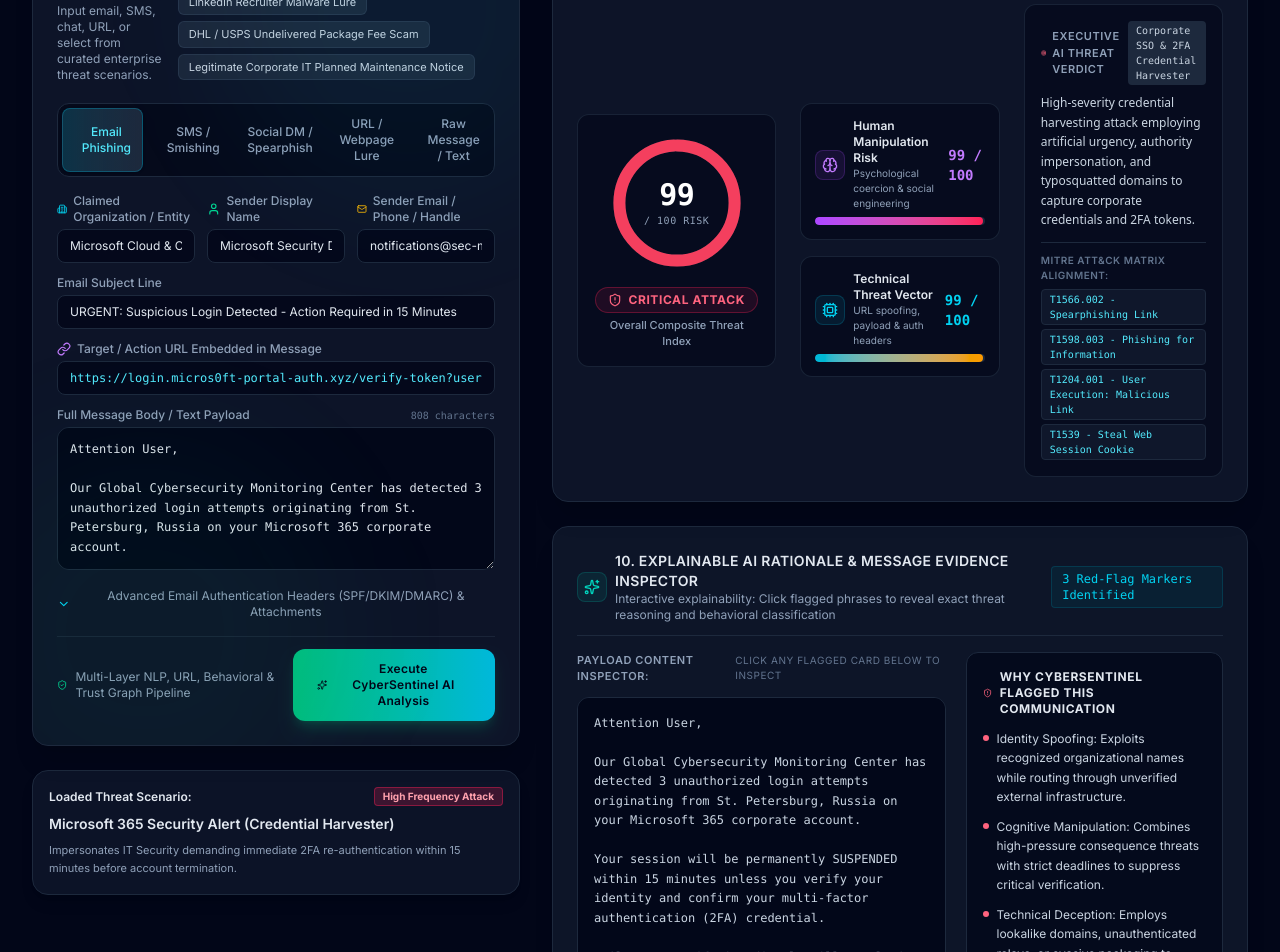
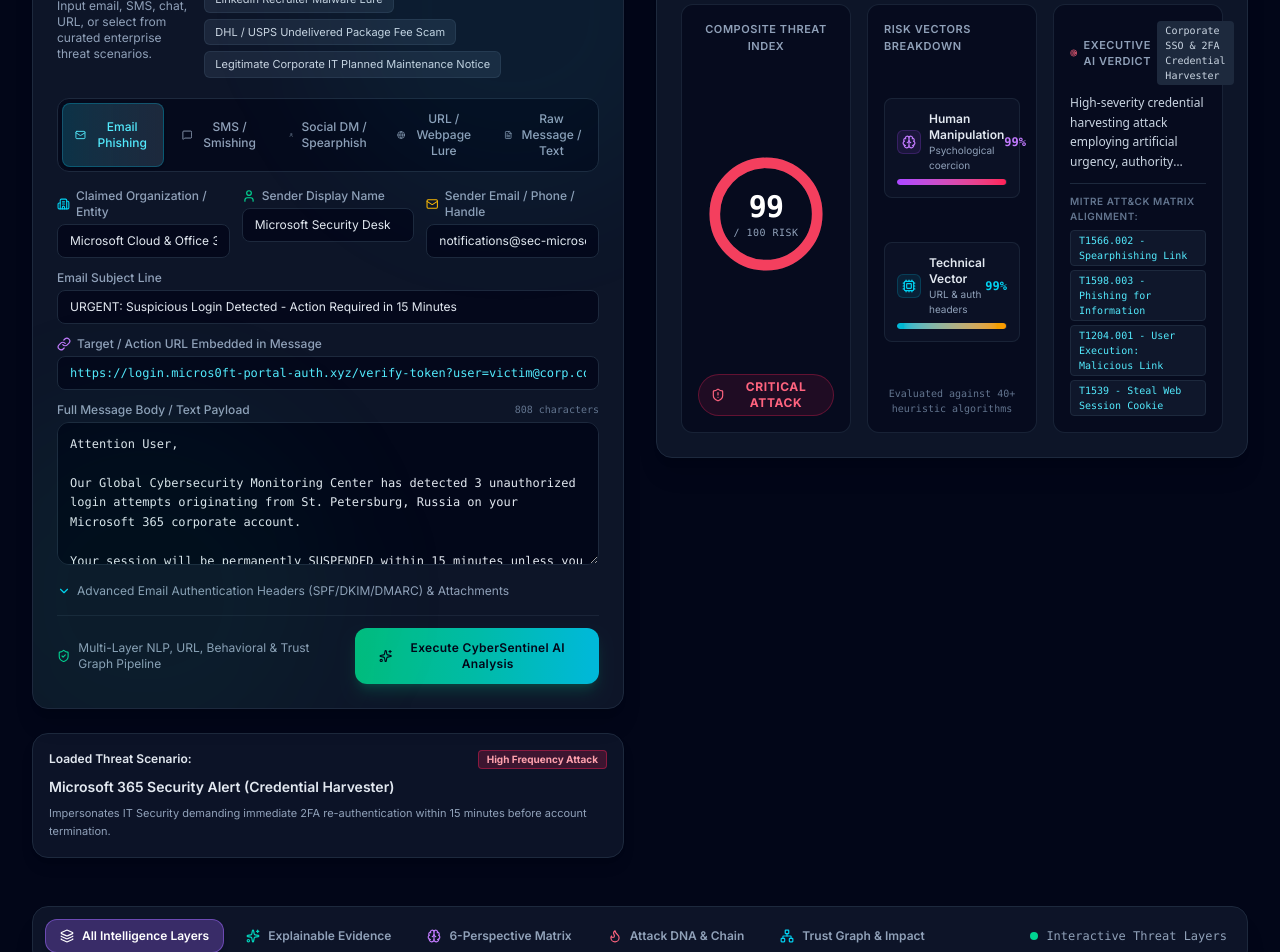
Before and after one commit to Pavancleo/SIMATS, a React (Vite) app: page / in a window 1280 px wide. Shown: the part 1540-2492 px from the top of the page. Built offline with nearby package versions, Linux system fonts and the light colour scheme; no server answers.

Commit message:
feat: implement threat analysis dashboard with visual metrics and executive reporting UI

```diff
--- a/src/App.tsx
+++ b/src/App.tsx
@@ -177,11 +177,13 @@
             </div>
           </div>
 
-          {/* Main Two-Column Layout */}
-          <div className="grid grid-cols-1 lg:grid-cols-12 gap-8">
+          {/* =============================================================
+              ROW 2: INGESTION PANEL & EXECUTIVE THREAT OVERVIEW (BALANCED GRID)
+              ============================================================= */}
+          <div className="grid grid-cols-1 lg:grid-cols-12 gap-6 lg:gap-8 items-start">
 
-            {/* Left Column: Content Ingestion Panel */}
-            <div className="lg:col-span-5 space-y-6">
+            {/* Left Column: Suspicious Content Ingestion */}
+            <div className="lg:col-span-6 space-y-6">
               <InputPanel
                 input={input}
                 setInput={setInput}
@@ -209,12 +211,12 @@
               )}
             </div>
 
-            {/* Right Column: AI Analysis & Multi-Layer Visualizations */}
-            <div className="lg:col-span-7 space-y-6">
+            {/* Right Column: AI Threat Overview & Executive Verdict */}
+            <div className="lg:col-span-6 space-y-6">
 
               {/* Loading State */}
               {isAnalyzing && (
-                <div className="bg-slate-900/90 border border-[#A068FF]/40 rounded-2xl p-12 shadow-2xl flex flex-col items-center justify-center text-center space-y-4 py-20 animate-pulse">
+                <div className="bg-slate-900/90 border border-[#A068FF]/40 rounded-2xl p-8 sm:p-12 shadow-2xl flex flex-col items-center justify-center text-center space-y-4 py-20 animate-pulse">
                   <div className="relative flex items-center justify-center w-16 h-16 rounded-full bg-[#A068FF]/20 border border-[#A068FF]/50">
                     <ShieldAlert className="w-8 h-8 text-[#A068FF] animate-bounce" />
                     <span className="absolute inset-0 rounded-full border-2 border-[#A068FF] border-t-transparent animate-spin" />
@@ -238,11 +240,8 @@
                 </div>
               )}
 
-              {/* Real-time Analysis Results */}
+              {/* Real-time Analysis Overview Verdict */}
               {!isAnalyzing && analysis && (
-                <div className="space-y-6">
-
-                  {/* 1. Risk Assessment Scoring & Executive Verdict */}
                 <AnalysisOverview
                   analysis={analysis}
                   onExportReport={() => {
@@ -250,66 +249,101 @@
                     if (reportEl) reportEl.scrollIntoView({ behavior: 'smooth' });
                   }}
                 />
+              )}
 
-                  {/* 2. Explainable AI Red-Flag Highlighting */}
+            </div>
+
+          </div>
+
+          {/* =============================================================
+              ROW 3: DEEP MULTI-LAYER INTELLIGENCE & INVESTIGATION WORKSPACE
+              ============================================================= */}
+          {!isAnalyzing && analysis && (
+            <div className="space-y-8 pt-4">
+
+              {/* Navigation View Filter Bar */}
+              <div className="flex items-center justify-between flex-wrap gap-3 p-2 bg-slate-900/90 border border-slate-800 rounded-2xl backdrop-blur-md sticky top-4 z-20 shadow-xl">
+                <div className="flex items-center gap-2 overflow-x-auto p-1 text-xs">
+                  <button
+                    onClick={() => setActiveTab('all')}
+                    className={`px-3.5 py-2 rounded-xl font-semibold transition-all flex items-center gap-2 ${
+                      activeTab === 'all'
+                        ? 'bg-[#A068FF]/30 text-white border border-[#A068FF]/50 shadow-md'
+                        : 'text-slate-400 hover:text-slate-200 hover:bg-slate-800/50'
+                    }`}
+                  >
+                    <Layers className="w-3.5 h-3.5" />
+                    <span>All Intelligence Layers</span>
+                  </button>
+                  <button
+                    onClick={() => setActiveTab('explainable')}
+                    className={`px-3.5 py-2 rounded-xl font-semibold transition-all flex items-center gap-2 ${
+                      activeTab === 'explainable'
+                        ? 'bg-[#A068FF]/30 text-white border border-[#A068FF]/50 shadow-md'
+                        : 'text-slate-400 hover:text-slate-200 hover:bg-slate-800/50'
+                    }`}
+                  >
+                    <Sparkles className="w-3.5 h-3.5 text-teal-400" />
+                    <span>Explainable Evidence</span>
+                  </button>
+                  <button
+                    onClick={() => setActiveTab('multilayer')}
+                    className={`px-3.5 py-2 rounded-xl font-semibold transition-all flex items-center gap-2 ${
+                      activeTab === 'multilayer'
+                        ? 'bg-[#A068FF]/30 text-white border border-[#A068FF]/50 shadow-md'
+                        : 'text-slate-400 hover:text-slate-200 hover:bg-slate-800/50'
+                    }`}
+                  >
+                    <Brain className="w-3.5 h-3.5 text-purple-400" />
+                    <span>6-Perspective Matrix</span>
+                  </button>
+                  <button
+                    onClick={() => setActiveTab('dna_chain')}
+                    className={`px-3.5 py-2 rounded-xl font-semibold transition-all flex items-center gap-2 ${
+                      activeTab === 'dna_chain'
+                        ? 'bg-[#A068FF]/30 text-white border border-[#A068FF]/50 shadow-md'
+                        : 'text-slate-400 hover:text-slate-200 hover:bg-slate-800/50'
+                    }`}
+                  >
+                    <Flame className="w-3.5 h-3.5 text-rose-400" />
+                    <span>Attack DNA & Chain</span>
+                  </button>
+                  <button
+                    onClick={() => setActiveTab('trust_impact')}
+                    className={`px-3.5 py-2 rounded-xl font-semibold transition-all flex items-center gap-2 ${
+                      activeTab === 'trust_impact'
+                        ? 'bg-[#A068FF]/30 text-white border border-[#A068FF]/50 shadow-md'
+                        : 'text-slate-400 hover:text-slate-200 hover:bg-slate-800/50'
+                    }`}
+                  >
+                    <Network className="w-3.5 h-3.5 text-cyan-400" />
+                    <span>Trust Graph & Impact</span>
+                  </button>
+                </div>
+
+                <div className="text-xs text-slate-400 font-mono hidden md:flex items-center gap-2 pr-3">
+                  <span className="w-2 h-2 rounded-full bg-emerald-400 animate-pulse" />
+                  <span>Interactive Threat Layers</span>
+                </div>
+              </div>
+
+              {/* 2. Explainable AI Red-Flag Highlighting & Evidence Inspector */}
+              {(activeTab === 'all' || activeTab === 'explainable') && (
                 <ExplainableMessageViewer
                   content={input.content}
                   flags={analysis.highlightedFlags || []}
                   whyDangerous={analysis.whyDangerousExplanation || []}
                 />
+              )}
 
-                  {/* View Tabs */}
-                  <div className="flex items-center gap-2 p-1.5 bg-slate-900 border border-slate-800 rounded-xl overflow-x-auto text-xs">
-                    <button
-                      onClick={() => setActiveTab('all')}
-                      className={`px-3 py-1.5 rounded-lg font-medium transition-all ${
-                        activeTab === 'all'
-                          ? 'bg-[#A068FF]/30 text-white border border-[#A068FF]/50'
-                          : 'text-slate-400 hover:text-slate-200'
-                      }`}
-                    >
-                      All Intelligence Layers
-                    </button>
-                    <button
-                      onClick={() => setActiveTab('multilayer')}
-                      className={`px-3 py-1.5 rounded-lg font-medium transition-all ${
-                        activeTab === 'multilayer'
-                          ? 'bg-[#A068FF]/30 text-white border border-[#A068FF]/50'
-                          : 'text-slate-400 hover:text-slate-200'
-                      }`}
-                    >
-                      6-Perspective Matrix
-                    </button>
-                    <button
-                      onClick={() => setActiveTab('dna_chain')}
-                      className={`px-3 py-1.5 rounded-lg font-medium transition-all ${
-                        activeTab === 'dna_chain'
-                          ? 'bg-[#A068FF]/30 text-white border border-[#A068FF]/50'
-                          : 'text-slate-400 hover:text-slate-200'
-                      }`}
-                    >
-                      Attack DNA & Manipulation Chain
-                    </button>
-                    <button
-                      onClick={() => setActiveTab('trust_impact')}
-                      className={`px-3 py-1.5 rounded-lg font-medium transition-all ${
-                        activeTab === 'trust_impact'
-                          ? 'bg-[#A068FF]/30 text-white border border-[#A068FF]/50'
-                          : 'text-slate-400 hover:text-slate-200'
-                      }`}
-                    >
-                      Trust Graph & Breach Simulation
-                    </button>
-                  </div>
-
-                  {/* 3. Multi-Layer Threat Intelligence (6 Perspectives) */}
+              {/* 3. Multi-Layer Threat Intelligence (6 Perspectives Matrix) */}
               {(activeTab === 'all' || activeTab === 'multilayer') && (
                 <MultiLayerAnalysisView analysis={analysis} />
               )}
 
               {/* 4. Attack DNA & 5. Psychological Manipulation Chain */}
               {(activeTab === 'all' || activeTab === 'dna_chain') && (
-                    <div className="space-y-6">
+                <div className="space-y-8">
                   <AttackDNAPanel techniques={analysis.attackDNA || []} />
                   <ManipulationChainVisualizer steps={analysis.manipulationChain || []} />
                 </div>
@@ -317,13 +351,13 @@
 
               {/* 6. Trust Graph & 7. Projected Impact Simulation */}
               {(activeTab === 'all' || activeTab === 'trust_impact') && (
-                    <div className="space-y-6">
+                <div className="space-y-8">
                   <TrustGraphVisualizer trustGraph={analysis.trustGraph} />
                   <ProjectedImpactSimulator impact={analysis.projectedImpact} />
                 </div>
               )}
 
-                  {/* 8. Recommendations & SOC Incident Response */}
+              {/* 8. Actionable Recommendations & SOC Incident Response */}
               <div id="cybersentinel-action-center">
                 <RecommendationsActionCenter
                   recommendations={analysis.recommendations || []}
@@ -333,10 +367,6 @@
 
             </div>
           )}
-
-            </div>
-
-          </div>
 
         </div>
       </section>
--- a/src/components/AnalysisOverview.tsx
+++ b/src/components/AnalysisOverview.tsx
@@ -78,11 +78,14 @@
       </div>
 
       {/* Main Score Dials & Threat Verdict Grid */}
-      <div className="grid grid-cols-1 lg:grid-cols-12 gap-6 pt-5 items-center">
+      <div className="grid grid-cols-1 md:grid-cols-3 gap-4 pt-5 items-stretch">
 
         {/* Left: Overall Threat Gauge */}
-        <div className="lg:col-span-4 flex flex-col items-center justify-center p-4 bg-slate-950/60 rounded-xl border border-slate-800/80">
-          <div className="relative flex items-center justify-center w-36 h-36">
+        <div className="flex flex-col items-center justify-between p-4 bg-slate-950/60 rounded-xl border border-slate-800/80 text-center">
+          <div className="text-[11px] font-semibold text-slate-400 uppercase tracking-wider mb-2">
+            Composite Threat Index
+          </div>
+          <div className="relative flex items-center justify-center w-32 h-32 my-auto">
             <svg className="w-full h-full transform -rotate-90" viewBox="0 0 120 120">
               <circle
                 cx="60"
@@ -116,8 +119,8 @@
             </div>
           </div>
 
-          <div className="mt-3 text-center">
-            <div className={`inline-flex items-center gap-1.5 px-3 py-1 rounded-full text-xs font-bold uppercase tracking-wider border ${getThreatColor(analysis.overallRiskScore)}`}>
+          <div className="mt-2 w-full">
+            <div className={`inline-flex items-center justify-center gap-1.5 px-3 py-1 rounded-full text-xs font-bold uppercase tracking-wider border w-full ${getThreatColor(analysis.overallRiskScore)}`}>
               {analysis.overallRiskScore >= 60 ? (
                 <ShieldAlert className="w-3.5 h-3.5 shrink-0" />
               ) : (
@@ -125,33 +128,33 @@
               )}
               <span>{analysis.threatLevel}</span>
             </div>
-            <p className="text-[11px] text-slate-400 font-medium mt-1">
-              Overall Composite Threat Index
-            </p>
           </div>
         </div>
 
         {/* Middle: Dual Breakdown Dials (Human Manipulation vs Technical Threat) */}
-        <div className="lg:col-span-4 space-y-4">
+        <div className="flex flex-col justify-between p-4 bg-slate-950/60 rounded-xl border border-slate-800/80 space-y-3">
+          <div className="text-[11px] font-semibold text-slate-400 uppercase tracking-wider">
+            Risk Vectors Breakdown
+          </div>
 
           {/* Human Manipulation Score */}
-          <div className="p-3.5 bg-slate-950/60 rounded-xl border border-slate-800/80">
+          <div className="p-3 bg-slate-900/60 rounded-lg border border-slate-800/80">
             <div className="flex items-center justify-between mb-1.5">
               <div className="flex items-center gap-2">
-                <div className="p-1.5 rounded-lg bg-purple-500/10 text-purple-400 border border-purple-500/20">
-                  <Brain className="w-4 h-4" />
+                <div className="p-1 rounded-md bg-purple-500/10 text-purple-400 border border-purple-500/20">
+                  <Brain className="w-3.5 h-3.5" />
                 </div>
                 <div>
-                  <div className="text-xs font-semibold text-slate-200">Human Manipulation Risk</div>
-                  <div className="text-[10px] text-slate-400">Psychological coercion & social engineering</div>
+                  <div className="text-xs font-semibold text-slate-200">Human Manipulation</div>
+                  <div className="text-[10px] text-slate-400">Psychological coercion</div>
                 </div>
               </div>
-              <span className="text-sm font-mono font-bold text-purple-400">
-                {analysis.humanManipulationRiskScore} / 100
+              <span className="text-xs font-mono font-bold text-purple-400">
+                {analysis.humanManipulationRiskScore}%
               </span>
             </div>
 
-            <div className="w-full bg-slate-800 rounded-full h-2 overflow-hidden">
+            <div className="w-full bg-slate-800 rounded-full h-1.5 overflow-hidden">
               <div
                 className="h-full bg-gradient-to-r from-purple-500 to-rose-500 rounded-full transition-all duration-700"
                 style={{ width: `${analysis.humanManipulationRiskScore}%` }}
@@ -160,23 +163,23 @@
           </div>
 
           {/* Technical Threat Risk Score */}
-          <div className="p-3.5 bg-slate-950/60 rounded-xl border border-slate-800/80">
+          <div className="p-3 bg-slate-900/60 rounded-lg border border-slate-800/80">
             <div className="flex items-center justify-between mb-1.5">
               <div className="flex items-center gap-2">
-                <div className="p-1.5 rounded-lg bg-cyan-500/10 text-cyan-400 border border-cyan-500/20">
-                  <Cpu className="w-4 h-4" />
+                <div className="p-1 rounded-md bg-cyan-500/10 text-cyan-400 border border-cyan-500/20">
+                  <Cpu className="w-3.5 h-3.5" />
                 </div>
                 <div>
-                  <div className="text-xs font-semibold text-slate-200">Technical Threat Vector</div>
-                  <div className="text-[10px] text-slate-400">URL spoofing, payload & auth headers</div>
+                  <div className="text-xs font-semibold text-slate-200">Technical Vector</div>
+                  <div className="text-[10px] text-slate-400">URL & auth headers</div>
                 </div>
               </div>
-              <span className="text-sm font-mono font-bold text-cyan-400">
-                {analysis.technicalThreatRiskScore} / 100
+              <span className="text-xs font-mono font-bold text-cyan-400">
+                {analysis.technicalThreatRiskScore}%
               </span>
             </div>
 
-            <div className="w-full bg-slate-800 rounded-full h-2 overflow-hidden">
+            <div className="w-full bg-slate-800 rounded-full h-1.5 overflow-hidden">
               <div
                 className="h-full bg-gradient-to-r from-cyan-500 to-amber-500 rounded-full transition-all duration-700"
                 style={{ width: `${analysis.technicalThreatRiskScore}%` }}
@@ -184,21 +187,24 @@
             </div>
           </div>
 
+          <div className="text-[10px] font-mono text-slate-500 text-center">
+            Evaluated against 40+ heuristic algorithms
+          </div>
         </div>
 
         {/* Right: Executive Verdict & MITRE Mappings */}
-        <div className="lg:col-span-4 p-4 bg-slate-950/60 rounded-xl border border-slate-800/80 flex flex-col justify-between h-full">
+        <div className="p-4 bg-slate-950/60 rounded-xl border border-slate-800/80 flex flex-col justify-between">
           <div>
             <div className="flex items-center justify-between mb-2">
               <span className="text-[11px] font-semibold text-slate-400 uppercase tracking-wider flex items-center gap-1.5">
                 <Target className="w-3.5 h-3.5 text-rose-400" />
-                Executive AI Threat Verdict
+                Executive AI Verdict
               </span>
               <span className="text-[10px] font-mono px-2 py-0.5 rounded bg-slate-800 text-slate-300">
                 {analysis.categoryName}
               </span>
             </div>
-            <p className="text-xs text-slate-300 leading-relaxed font-sans">
+            <p className="text-xs text-slate-300 leading-relaxed font-sans line-clamp-4">
               {analysis.executiveVerdict}
             </p>
           </div>
--- a/src/components/Header.tsx
+++ b/src/components/Header.tsx
@@ -20,7 +20,7 @@
           <div className="w-8 h-8 rounded-lg bg-gradient-to-br from-[#A068FF] to-[#070319] flex items-center justify-center border border-[#A068FF]/50 shadow-md">
             <Shield className="w-4 h-4 text-white" />
           </div>
-          <span className="text-[#000000] font-bold text-[20px] tracking-tight font-['Urbanist']">
+          <span className="text-white font-bold text-[20px] tracking-tight font-['Urbanist']">
             CyberSentinel
           </span>
         </a>
@@ -30,7 +30,7 @@
             <a
               key={link.label}
               href={link.href}
-              className="nav-link text-[#000000] text-[15px] font-normal tracking-[-0.2px]"
+              className="nav-link text-slate-300 hover:text-white text-[15px] font-normal tracking-[-0.2px] transition-colors"
             >
               {link.label}
             </a>
--- a/src/index.css
+++ b/src/index.css
@@ -62,7 +62,7 @@
 
 .nav-link {
   position: relative;
-  color: #000000;
+  color: #e2e8f0;
   font-family: 'Inter', sans-serif;
   font-size: 15px;
   font-weight: 400;
@@ -77,7 +77,7 @@
   bottom: -3px;
   width: 100%;
   height: 1.5px;
-  background-color: #000000;
+  background-color: #A068FF;
   transform: scaleX(0);
   transform-origin: left;
   transition: transform 0.3s ease;
```
Lines whose indentation alone changed are shown as unchanged.
